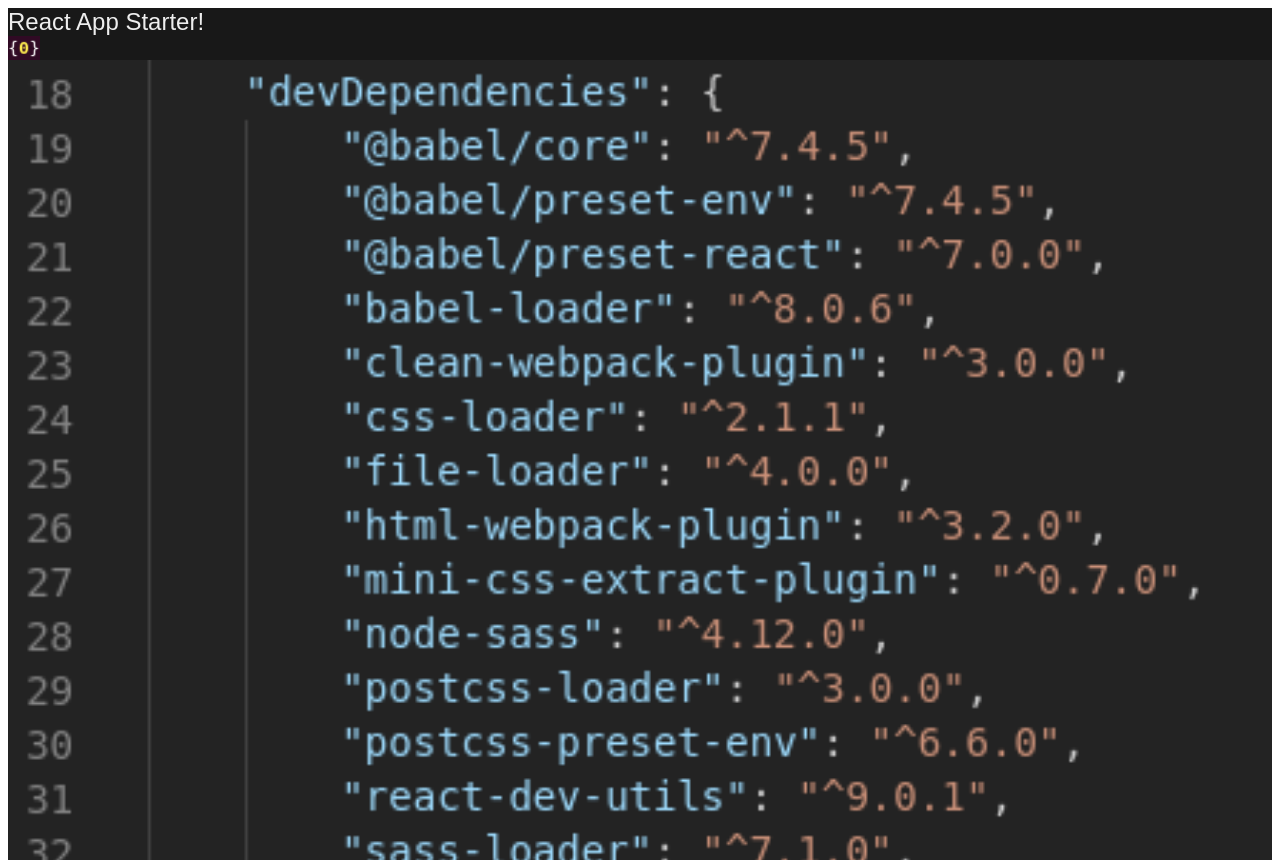
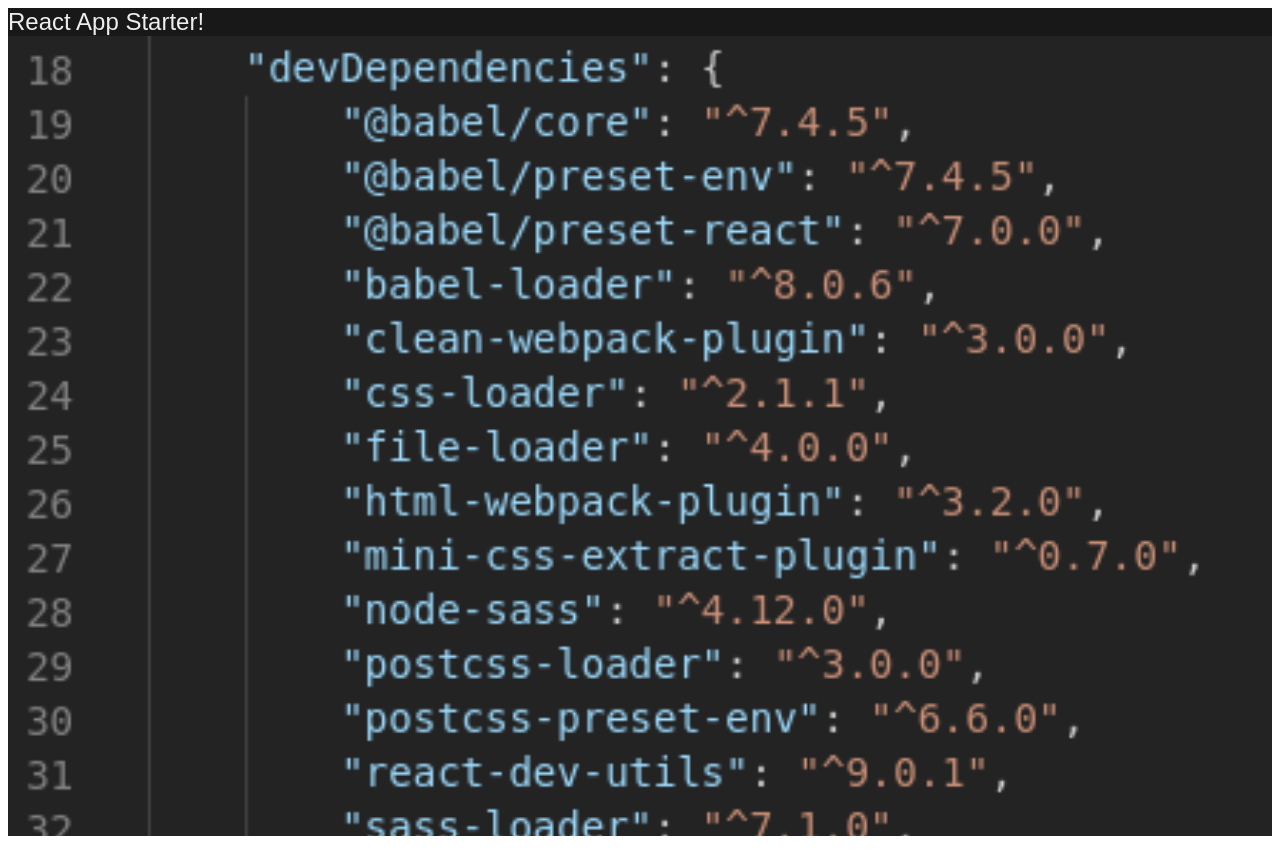
Before and after one commit to Connorh999/react-app-starter, a React app: page / in a window 1280 px wide. After the commit the page ends 844 px from the top, so only its background shows below. Built offline with nearby package versions, Linux system fonts and the light colour scheme.

Commit message:
Connor - cleanup webpack config and remove unneeded files.

```diff
--- a/public/index.html
+++ b/public/index.html
@@ -1,20 +1,20 @@
 <!DOCTYPE html>
 <html lang="en">
-  <head>
+<head>
     <meta charset="utf-8" />
+    <meta name="viewport" content="width=device-width, initial-scale=1" />
+    <title>React App Starter</title>
     <!--
         The HtmlWebpackPlugin will inject a link tag into the head here
         to load the favicon configured in webpack.
     -->
-    <meta name="viewport" content="width=device-width, initial-scale=1" />
-    <title>React App Starter</title>
-  </head>
-  <body>
+</head>
+<body>
     <noscript>You need to enable JavaScript to run this app.</noscript>
     <div id="root"></div>
     <!--
-      The HtmlWebpackPlugin will inject a scrip tag at the end of the body
-      to load the bundled js assets.
+        The HtmlWebpackPlugin will inject a scrip tag at the end of the body to
+        load the bundled js assets.
     -->
-  </body>
+</body>
 </html>
--- a/src/components/App/App.js
+++ b/src/components/App/App.js
@@ -8,7 +8,6 @@ const App = () => {
             <div className={classes.text}>
                 React App Starter!
             </div>
-            <div className={classes.smallImage}></div>
             <div className={classes.image}></div>
         </div>
     );
--- a/src/components/App/app.module.scss
+++ b/src/components/App/app.module.scss
@@ -16,12 +16,3 @@
     background-size: cover;
     height: 100vh;
 }
-
-.smallImage {
-    // This image will end up as an embedded, base64 encoded data url instead
-    // of a path to the corresponding asset in the build.
-    background-image: url('./less-than-10kb.png');
-    background-size: cover;
-    height: 24px;
-    width: 32px;
-}
--- a/webpack/getStyleLoaders.js
+++ b/webpack/getStyleLoaders.js
@@ -13,9 +13,7 @@ module.exports = ({
             options: {
                 // Let css-loader know there are 2 other loaders applied before it
                 // in the chain so that any @import './styles' will also get them
-                // applied. (TODO: Pretty sure this is only necessary for css, not
-                // scss, since imports are inlined by sass-loader before this in
-                // the chain).
+                // applied.
                 importLoaders: 2,
                 // Enable css-modules.
                 modules: true,
@@ -26,7 +24,6 @@ module.exports = ({
             }
         },
         // Applies vendor prefixing based on browserslist.
-        // TODO: postcss-flexbugs-fixes? postcss-normalize/sanitize?
         {
             loader: 'postcss-loader',
             options: {
```
Also changed, not shown: webpack/base.config.js (+7 -5 lines), webpack/dev.config.js (+3 -8 lines), webpack/prod.config.js (+5 -15 lines), src/components/App/less-than-10kb.png (deleted), 1 other file (tests, documents, lock files or other folders).
